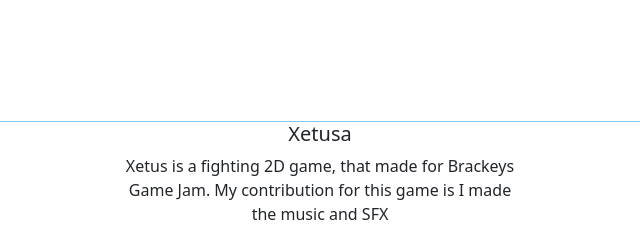
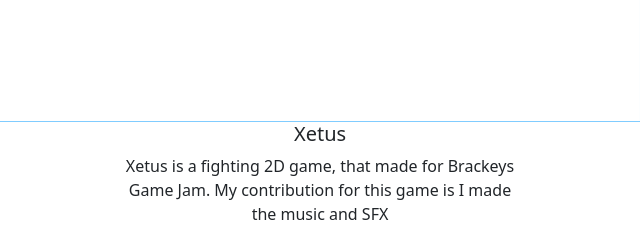
Before and after one commit to khouwdevin/khouwdevinn, a plain HTML site: page portofolio/index.html in a window 1280 px wide. Shown: the part 1666-1900 px from the top of the page, 640-1280 px from the left. Drawn offline with nearby package versions, Linux system fonts and the light colour scheme.

Commit message:
fix main page

```diff
--- a/portofolio/index.html
+++ b/portofolio/index.html
@@ -114,7 +114,7 @@
                 <div class="col-lg-4">
                     <div class="row">
                         <div class="col-lg-4" style="width: 100%;">
-                            <h5>Xetusa</h5>
+                            <h5>Xetus</h5>
                         </div>
                     </div>
                     <div class="row">
```
